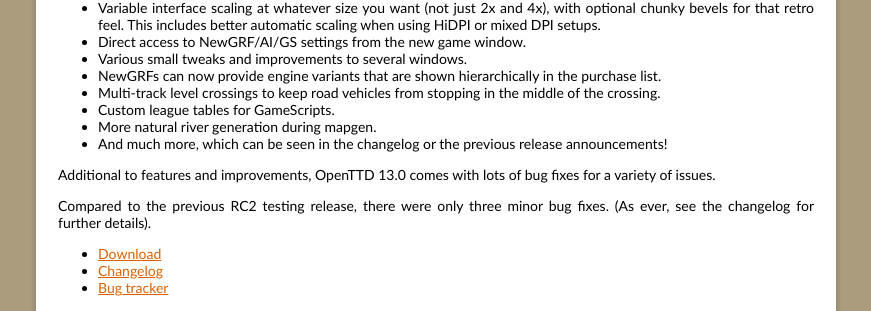
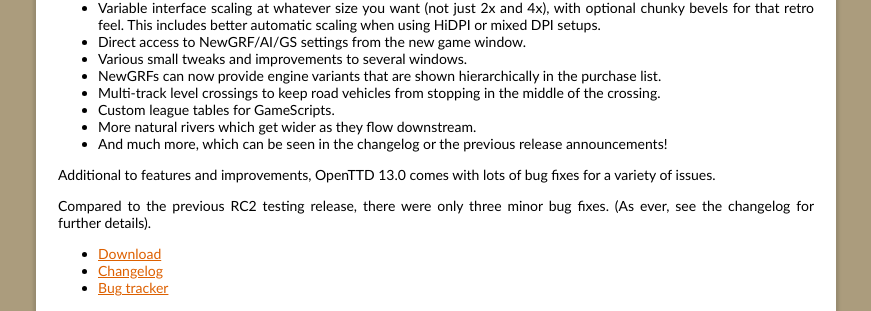
Before and after one commit to OpenTTD/website, a Jekyll site: the page built from _posts/2023-02-05-openttd-13-0.md, in a window 1280 px wide. Shown: the part 332-643 px from the top of the page, without its empty margins (204-1075 px from the left). Built offline with Jekyll 4.4.1, drawn with Linux system fonts in a browser that asks for light colours.

Commit message:
Update _posts/2023-02-05-openttd-13-0.md
Co-authored-by: Tyler Trahan <tyler@tylertrahan.com>

```diff
--- a/_posts/2023-02-05-openttd-13-0.md
+++ b/_posts/2023-02-05-openttd-13-0.md
@@ -14,7 +14,7 @@
 * NewGRFs can now provide engine variants that are shown hierarchically in the purchase list.
 * Multi-track level crossings to keep road vehicles from stopping in the middle of the crossing.
 * Custom league tables for GameScripts.
-* More natural river generation during mapgen.
+* More natural rivers which get wider as they flow downstream.
 * And much more, which can be seen in the changelog or the previous release announcements!
 
 Additional to features and improvements, OpenTTD 13.0 comes with lots of bug fixes for a variety of issues.
```
